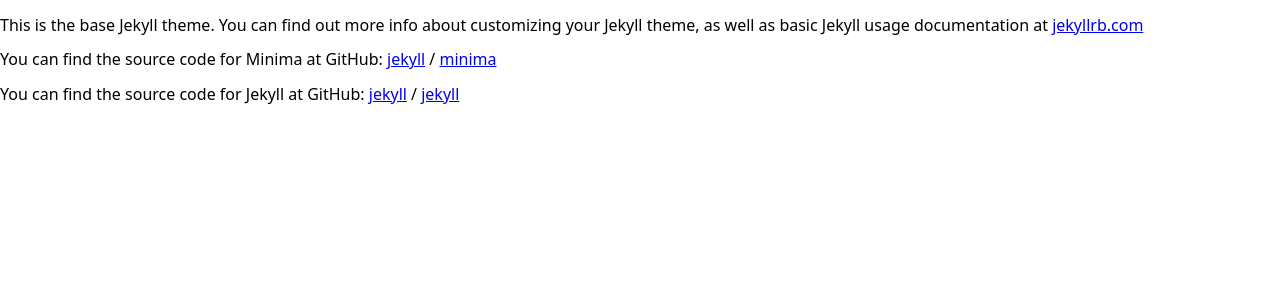
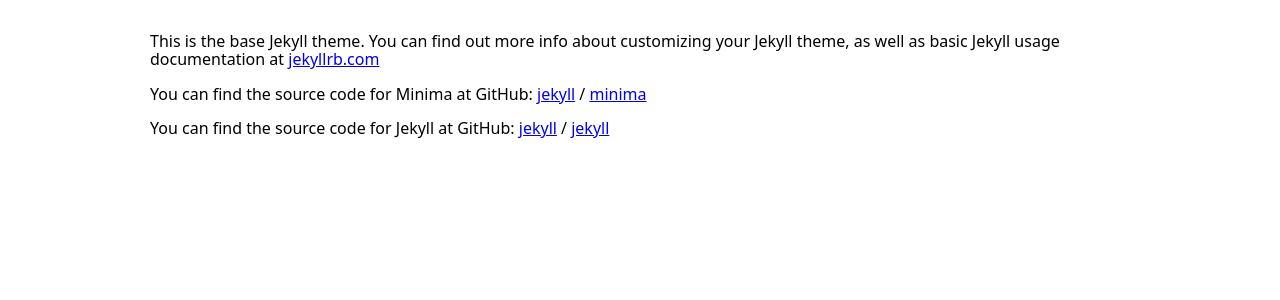
Before and after one commit to moonharelabs/styless, a Jekyll site: the page built from about.md, in a window 1280 px wide. Shown: the top 300 px of the page. Built offline with Jekyll 4.4.1, drawn with Linux system fonts in a browser that asks for light colours.

Commit message:
Update default.html

```diff
--- a/_layouts/default.html
+++ b/_layouts/default.html
@@ -12,7 +12,9 @@
     <![endif]-->
 </head>
 <body>
-    {{ content }}
+    <div style="max-width:1012px;margin-right:auto;margin-left:auto;margin-top:32px;margin-bottom:32px;padding-left:16px;padding-right:16px;">
+      {{ content }}
+    </div>
     {% if site.google_analytics %}
     <script>
       (function(i,s,o,g,r,a,m){i['GoogleAnalyticsObject']=r;i[r]=i[r]||function(){
```
